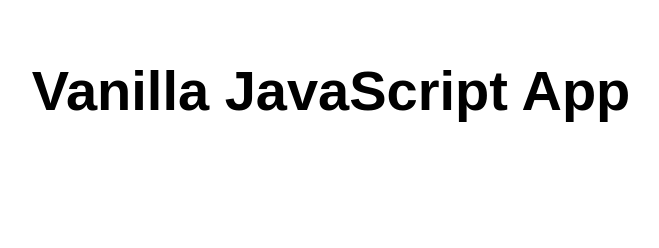
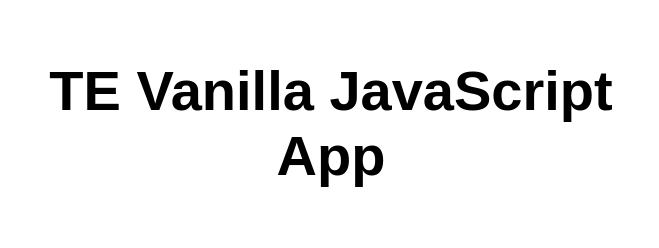
Before and after one commit to todor-sas/te-static-web-app, a website: page src/index.html in a window 1280 px wide. Shown: the whole page, without its empty margins (309-968 px from the left). Drawn offline with Linux system fonts and the light colour scheme.

Commit message:
change the web page

```diff
--- a/src/index.html
+++ b/src/index.html
@@ -10,7 +10,7 @@
 
 <body>
   <main>
-    <h1>Vanilla JavaScript App</h1>
+    <h1>TE Vanilla JavaScript App</h1>
   </main>
 </body>
 
```
